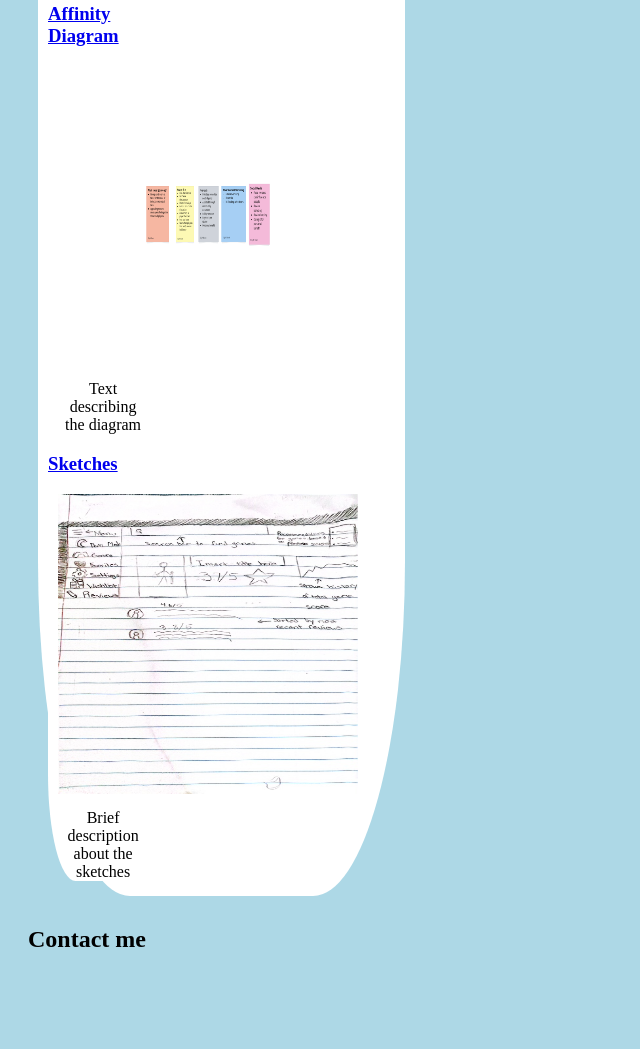
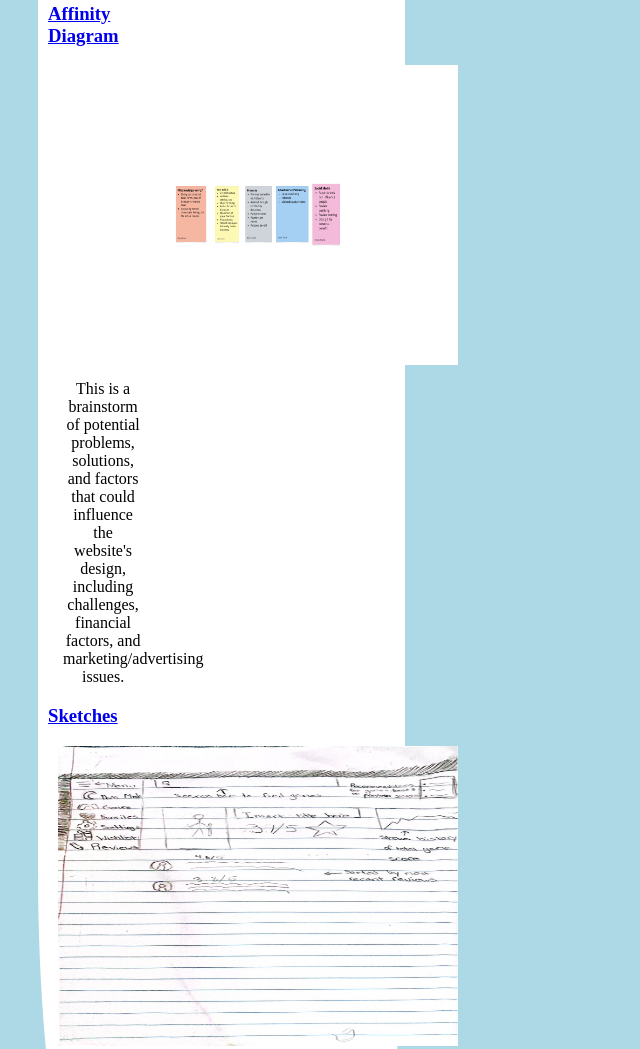
Before and after one commit to elijahstack30-alt/elijahstack30-alt.github.io, a plain HTML site: page index.html in a window 1280 px wide. Shown: the part 815-1864 px from the top of the page, without its empty margins (0-640 px from the left). Before the commit the page ends 1816 px from the top, so only its background shows below. Drawn offline with Linux system fonts and the light colour scheme.

Commit message:
Update index.html

```diff
--- a/index.html
+++ b/index.html
@@ -27,22 +27,22 @@ My resume: <a href="files/Resume.pdf">PDF version</a>
 <!-- Problem Statement Assignment -->
 <section class="project">
 <a href="files/statement.pdf"><h3>Problem Statement</h3></a>
-<a href="files/statement.pdf"><img src="images/problem.png"></a>
+<a href="files/statement.pdf"><img src="images/problem.png" style = "height: 300px; width: 400px"></a>
 <p>While there are many review sites for video games, many of them are too focused on getting views and clicks rather than helping people.</p>
   <!--Affinity Diagram Assignment -->
 <section class="project">
 <a href="files/AffinityDiagram.pdf"><h3>Affinity Diagram</h3></a>
-<a href="files/AffinityDiagram.pdf"><img src="images/AffinityDiagram.png"></a>
+<a href="files/AffinityDiagram.pdf"><img src="images/AffinityDiagram.png" style = "height: 300px; width: 400px"></a>
 <p>
-Text describing the diagram
+  This is a brainstorm of potential problems, solutions, and factors that could influence the website's design, including challenges, financial factors, and marketing/advertising issues.
 </p>
 </section>
   <!--Sketches Assignment-->
 <section class="project">
 <a href="files/Sketches_DOC.pdf"><h3>Sketches</h3></a>
-<a href="files/Sketches_DOC.pdf"><img src="images/CSCE 190 Sketch 1_1 (1).png"></a>
+<a href="files/Sketches_DOC.pdf"><img src="images/CSCE 190 Sketch 1_1 (1).png" style = "height: 300px; width: 400px"></a>
 <p>
-Brief description about the sketches
+These sketches show some examples of what the website designed to acknowledge the problem statement could potentially look like.
 </p>
 </section>
 </section>
```
